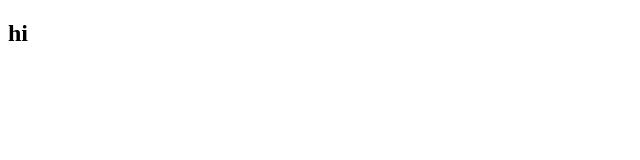
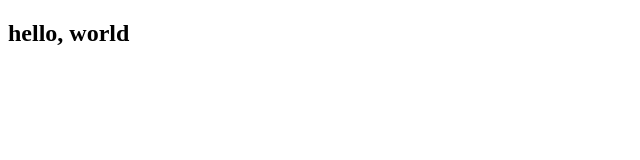
Before and after one commit to maryia-matskevich/W18-2023.github.io, a plain HTML site: page task1/index.html in a window 1280 px wide. Shown: the whole page, without its empty margins (0-640 px from the left). Drawn offline with Linux system fonts and the light colour scheme.

Commit message:
hello, world

```diff
--- a/task1/index.html
+++ b/task1/index.html
@@ -6,6 +6,6 @@
   <title>Document</title>
 </head>
 <body>
-  <h2>hi</h2>
+  <h2>hello, world</h2>
 </body>
 </html>
```
